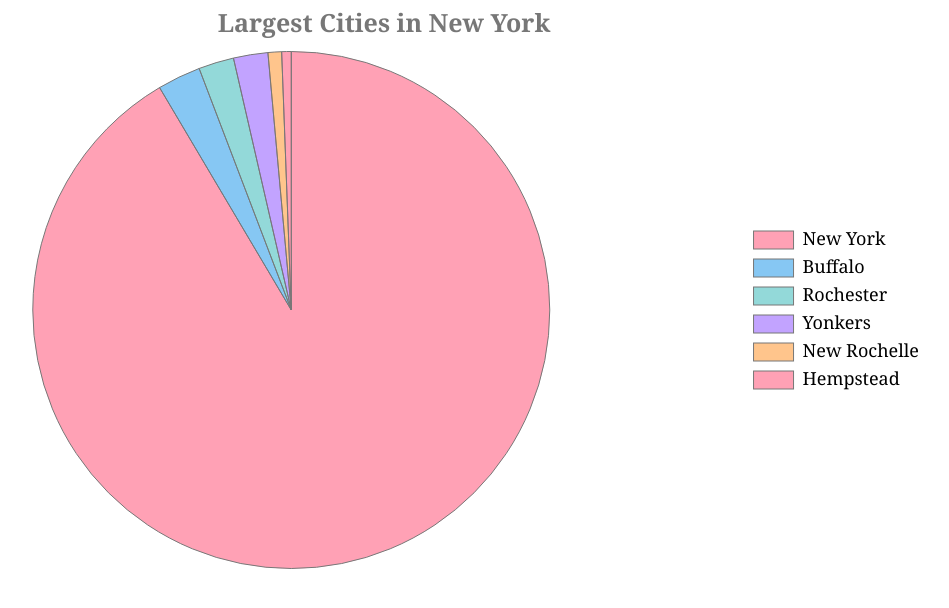
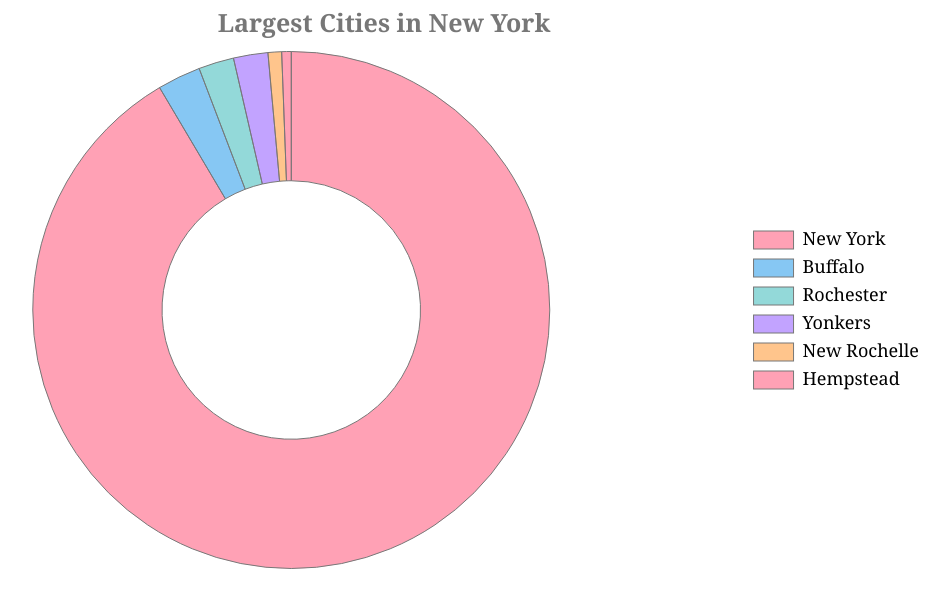
Before and after one commit to theuiguru/dataviz, a plain HTML site: page chartjs/index.html in a window 1280 px wide. Shown: the whole page, without its empty margins (281-1230 px from the left). Drawn offline with nearby package versions, Linux system fonts and the light colour scheme.

Commit message:
changed some chart properties

```diff
--- a/chartjs/index.html
+++ b/chartjs/index.html
@@ -22,8 +22,8 @@
     Chart.defaults.global.defaultFontSize = 18;
     Chart.defaults.global.defaultFontColor = '#777'
 
-    let massPopChart = new Chart(myChart, {
-      type: 'pie', // bar, horizontalBar, pie, line, doughnut, radar, polarArea
+    let statePopChart = new Chart(myChart, {
+      type: 'doughnut', // bar, horizontalBar, pie, line, doughnut, radar, polarArea
       data: {
         labels: ['New York', 'Buffalo', 'Rochester', 'Yonkers', 'New Rochelle', 'Hempstead'],
         datasets: [{
```
